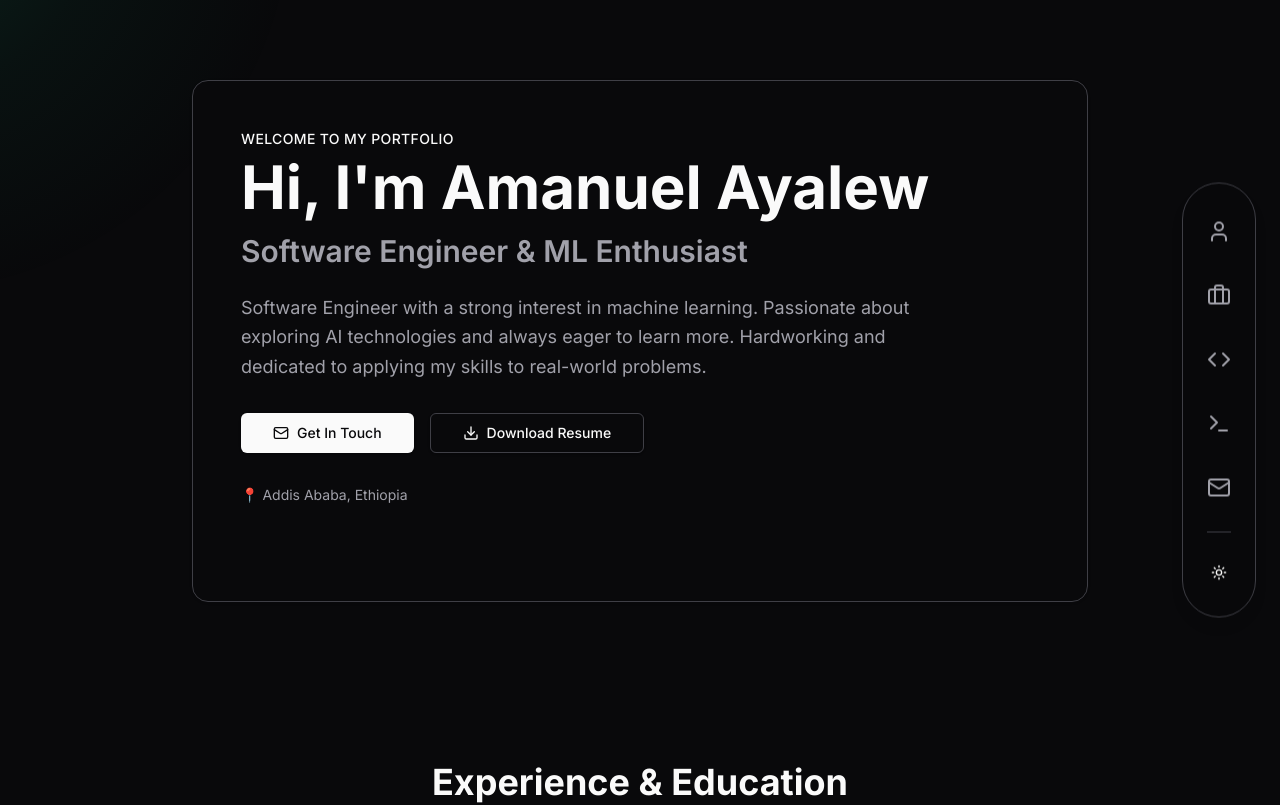
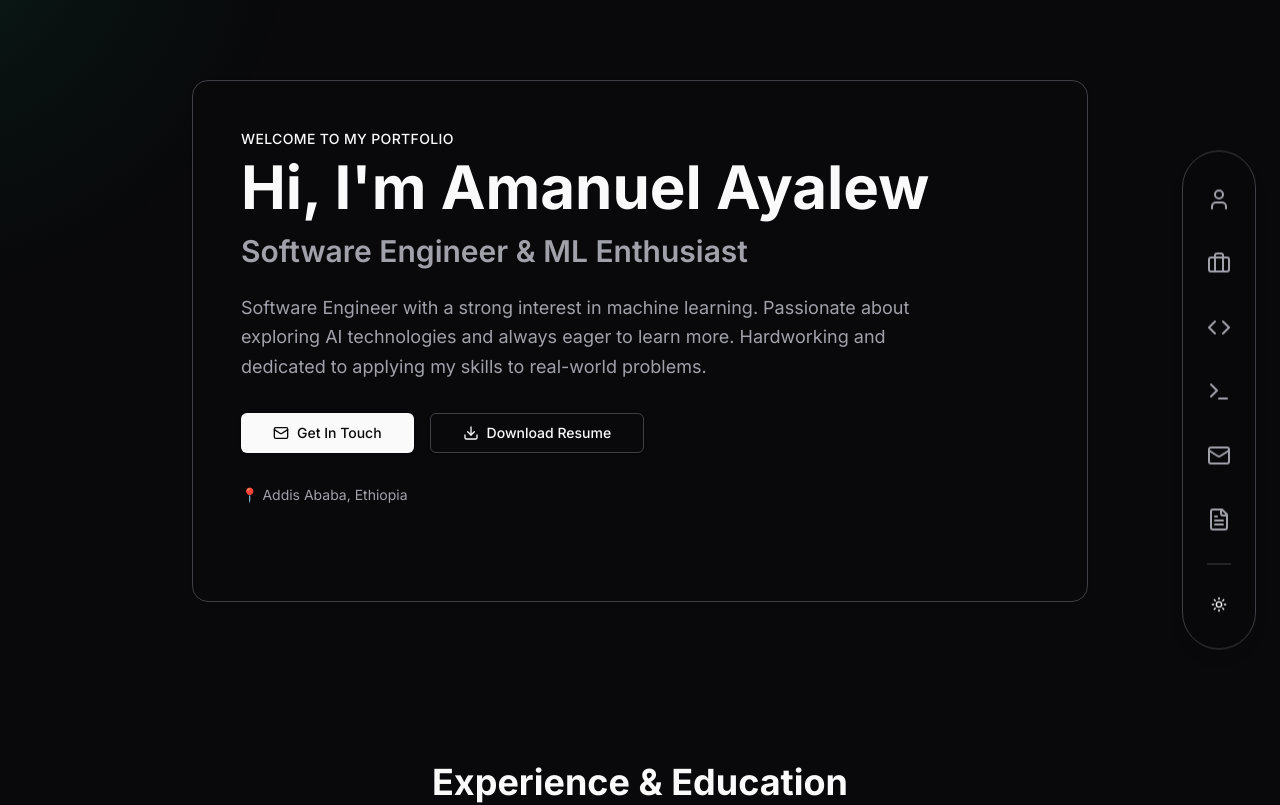
Before and after one commit to Amanuel-Ayal3w/My_Portfolio, a Next.js app: page / in a window 1280 px wide. Shown: the top 805 px of the page. Built offline with nearby package versions, Linux system fonts and the light colour scheme.

Commit message:
added resume

```diff
--- a/components/layout/floating-nav.tsx
+++ b/components/layout/floating-nav.tsx
@@ -2,7 +2,7 @@
 
 import React, { useState } from "react";
 import { motion, AnimatePresence } from "framer-motion";
-import { User, Briefcase, Code, Terminal, Mail } from "lucide-react";
+import { User, Briefcase, Code, Terminal, Mail, FileText } from "lucide-react";
 import { cn } from "@/lib/utils";
 import { ThemeToggle } from "@/components/ui/theme-toggle";
 
@@ -18,6 +18,7 @@ const navItems: NavItem[] = [
     { icon: Code, label: "Projects", href: "#projects" },
     { icon: Terminal, label: "Skills", href: "#skills" },
     { icon: Mail, label: "Contact", href: "#contact" },
+    { icon: FileText, label: "Resume", href: "/resume.pdf" },
 ];
 
 export function FloatingNav() {
@@ -47,7 +48,13 @@ export function FloatingNav() {
                         <a
                             key={item.label}
                             href={item.href}
-                            onClick={(e) => scrollToSection(e, item.href)}
+                            onClick={(e) => {
+                                if (item.href.startsWith("#")) {
+                                    scrollToSection(e, item.href);
+                                }
+                            }}
+                            target={item.href.startsWith("#") ? "_self" : "_blank"}
+                            rel={item.href.startsWith("#") ? "" : "noopener noreferrer"}
                             onMouseEnter={() => setHoveredIndex(index)}
                             onMouseLeave={() => setHoveredIndex(null)}
                             className="relative p-3 rounded-full hover:bg-muted/50 transition-colors group"
--- a/components/layout/header.tsx
+++ b/components/layout/header.tsx
@@ -152,6 +152,14 @@ export function Header() {
                   </button>
                 );
               })}
+              <a
+                href="/resume.pdf"
+                target="_blank"
+                rel="noopener noreferrer"
+                className="block w-full text-left px-3 py-2 text-base font-bold rounded-md text-muted-foreground hover:text-foreground hover:bg-accent transition-all duration-300"
+              >
+                Resume
+              </a>
             </div>
           </div>
         )}
```
Also changed, not shown: tsconfig.json (+19 -5 lines), 2 other files (tests, documents, lock files or other folders).
